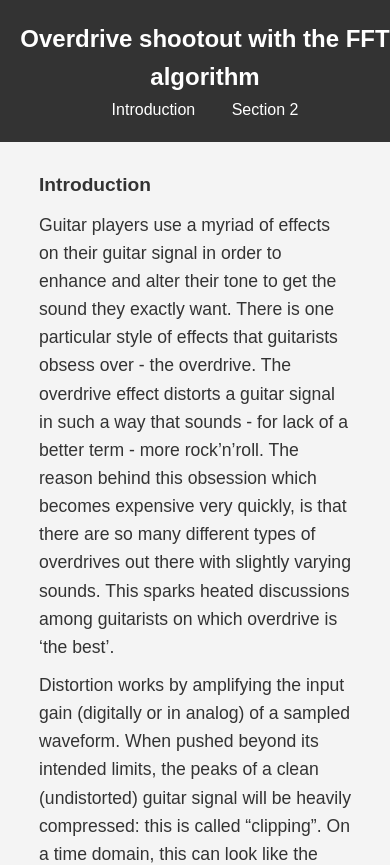
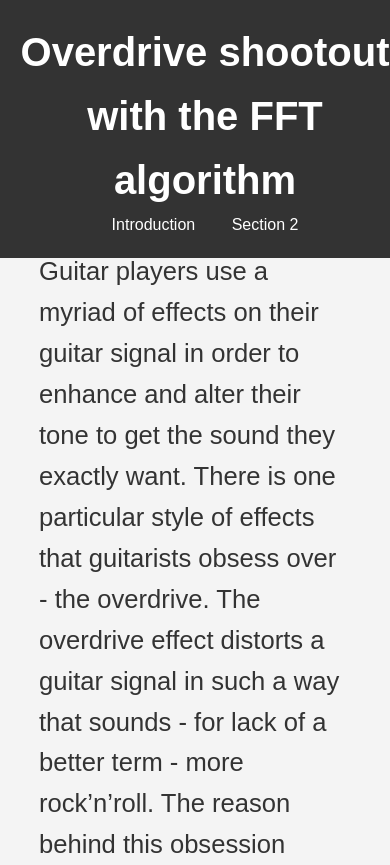
Before and after one commit to jcuhnoio/overdrive_fft, a plain HTML site: page index.html in a window 390 px wide. Shown: the top 865 px of the page. Drawn offline with Linux system fonts and the light colour scheme.

Commit message:
mobile font sizes tweaked

```diff
--- a/index.html
+++ b/index.html
@@ -44,7 +44,7 @@
         const targetSection = document.querySelector(targetId);
 
         window.scrollTo({
-          top: targetSection.offsetTop - 160, // Adjusted offset for better visual alignment
+          top: targetSection.offsetTop - 180, // Adjusted offset for better visual alignment
           behavior: 'smooth'
         });
       });
--- a/styles.css
+++ b/styles.css
@@ -79,14 +79,20 @@ p {
   /* Media query for smaller screens (mobile devices) */
 @media (max-width: 768px) {
     header h1 {
-      font-size: 1.5em; /* Adjust font size for smaller screens */
+      font-size: 2.5em; /* Adjust font size for smaller screens */
     }
 
+    main {
+        width: 80%;
+        margin: 20px auto;
+        padding-top: 160px;
+      }
+
     h2 {
-      font-size: 1.2em; /* Adjust font size for headings on smaller screens */
+      font-size: 2em; /* Adjust font size for headings on smaller screens */
     }
 
     p {
-      font-size: 1.1em; /* Adjust font size for paragraphs on smaller screens */
+      font-size: 1.6em; /* Adjust font size for paragraphs on smaller screens */
     }
   }
```
